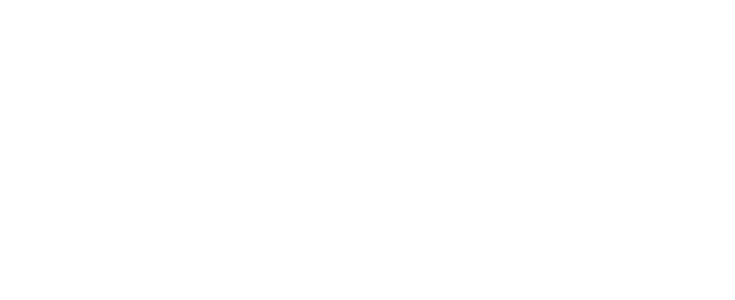
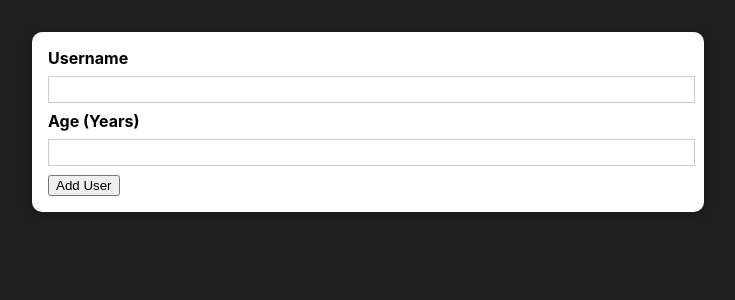
Before and after one commit to phj6114/08-practice-project, a React (Create React App) app: page / in a window 1280 px wide. Shown: the top 300 px of the page, without its empty margins (272-1007 px from the left). Built offline with nearby package versions, Linux system fonts and the light colour scheme.

Commit message:
99. 재사용 가능한 카드 컴포넌트 추가하기

```diff
--- a/package.json
+++ b/package.json
@@ -6,6 +6,7 @@
     "@testing-library/jest-dom": "^5.14.1",
     "@testing-library/react": "^13.0.0",
     "@testing-library/user-event": "^13.2.1",
+    "eslint": "^8.27.0",
     "prettier": "^2.7.1",
     "react": "^18.2.0",
     "react-dom": "^18.2.0",
--- a/src/App.js
+++ b/src/App.js
@@ -1,10 +1,13 @@
-import logo from './logo.svg';
-import './App.css';
+import React from "react";
+
+import AddUser from "./components/Users/AddUser";
 
 function App() {
   return (
-      <div></div>
-);
+    <div>
+      <AddUser />
+    </div>
+  );
 }
 
 export default App;
--- /dev/null
+++ b/src/components/UI/Card.js
@@ -0,0 +1,13 @@
+import React from "react";
+import classes from "./Card.module.css";
+
+const Card = (props) => {
+  return (
+    //${props.className}은 내부에서 정의한 클래스, ${classes.card}는 외부에서 정의한 클래스!
+    <div className={` ${classes.card} ${props.className}`}>
+      {props.children}
+    </div>
+  );
+};
+
+export default Card;
--- /dev/null
+++ b/src/components/UI/Card.module.css
@@ -0,0 +1,5 @@
+.card {
+    background: white;
+    box-shadow: 0 2px 8px rgba(0, 0, 0, 0.26);
+    border-radius: 10px;
+}
--- /dev/null
+++ b/src/components/Users/AddUser.js
@@ -0,0 +1,26 @@
+import React from "react";
+import Card from "../UI/Card";
+import classes from "./AddUser.module.css";
+
+const AddUser = (props) => {
+  const addUserHandler = (event) => {
+    event.preventDefault();
+  };
+
+  /*Card는 <form> <input>처럼 내장된 html 컴포넌트가 아닌 사용자 정의 컴포넌트다.
+  사용자 정의 컴포넌트들은 이 className이라는 속성과
+   * 어떻게 작업 해야하는지 모른다. 따라서 Card컴포넌트에서 별도의 처리를 해줘야 한다.*/
+  return (
+    <Card className={classes.input}>
+      <form onSubmit={addUserHandler}>
+        <label htmlFor="username">Username</label>
+        <input id="username" type="text" />
+        <label htmlFor="age">Age (Years)</label>
+        <input id="age" type="text" />
+        <button type="submit">Add User</button>
+      </form>
+    </Card>
+  );
+};
+
+export default AddUser;
--- /dev/null
+++ b/src/components/Users/AddUser.module.css
@@ -0,0 +1,26 @@
+.input {
+    margin: 2rem auto;
+    padding: 1rem;
+    width: 90%;
+    max-width: 40rem;
+}
+
+.input label {
+    display: block;
+    font-weight: bold;
+    margin-bottom: 0.5rem;
+}
+
+.input input {
+    font: inherit;
+    display: block;
+    width: 100%;
+    border: 1px solid #ccc;
+    padding: 0.15rem;
+    margin-bottom: 0.5rem;
+}
+
+.input input:focus {
+    outline: none;
+    border-color: #4f005f;
+}
--- a/src/index.css
+++ b/src/index.css
@@ -11,3 +11,7 @@
   font-family: source-code-pro, Menlo, Monaco, Consolas, 'Courier New',
     monospace;
 }
+
+html {
+  background: #1f1f1f;
+}
```
Also changed, not shown: 1 other file (tests, documents, lock files or other folders).
